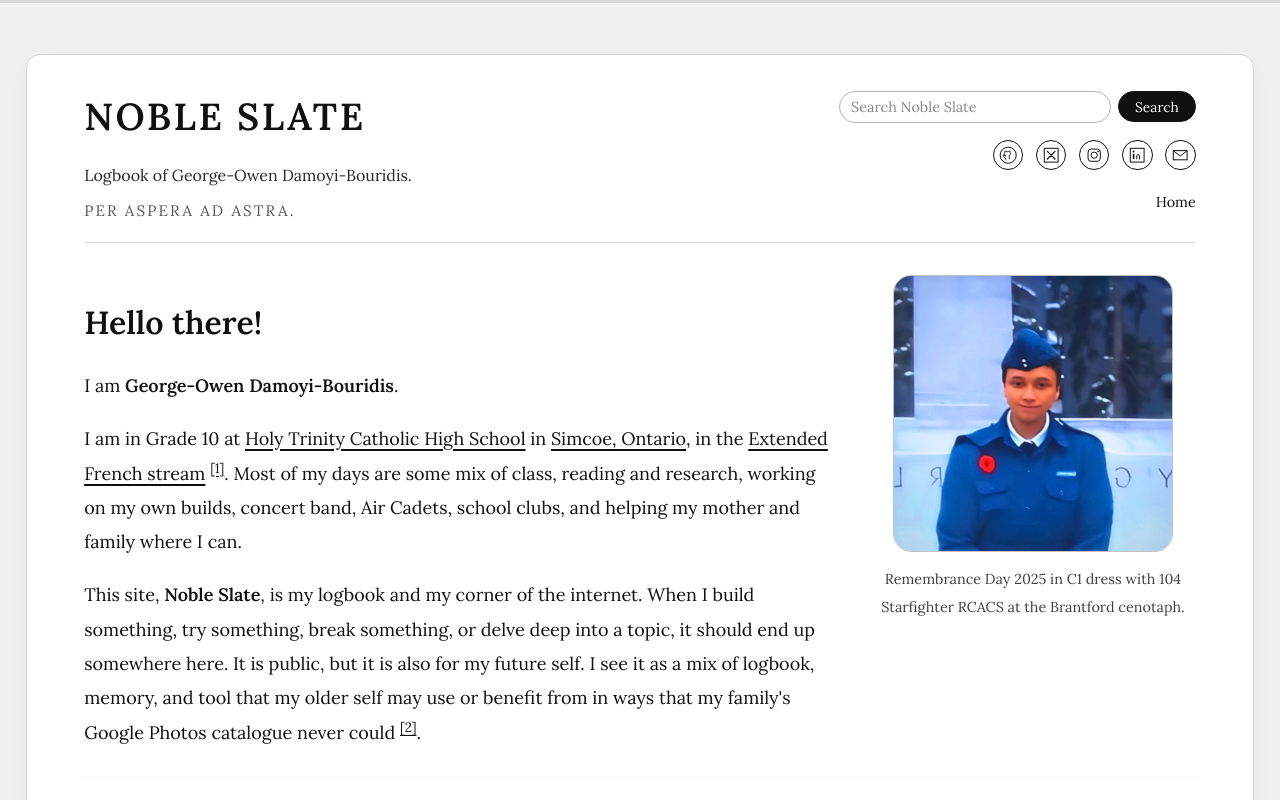
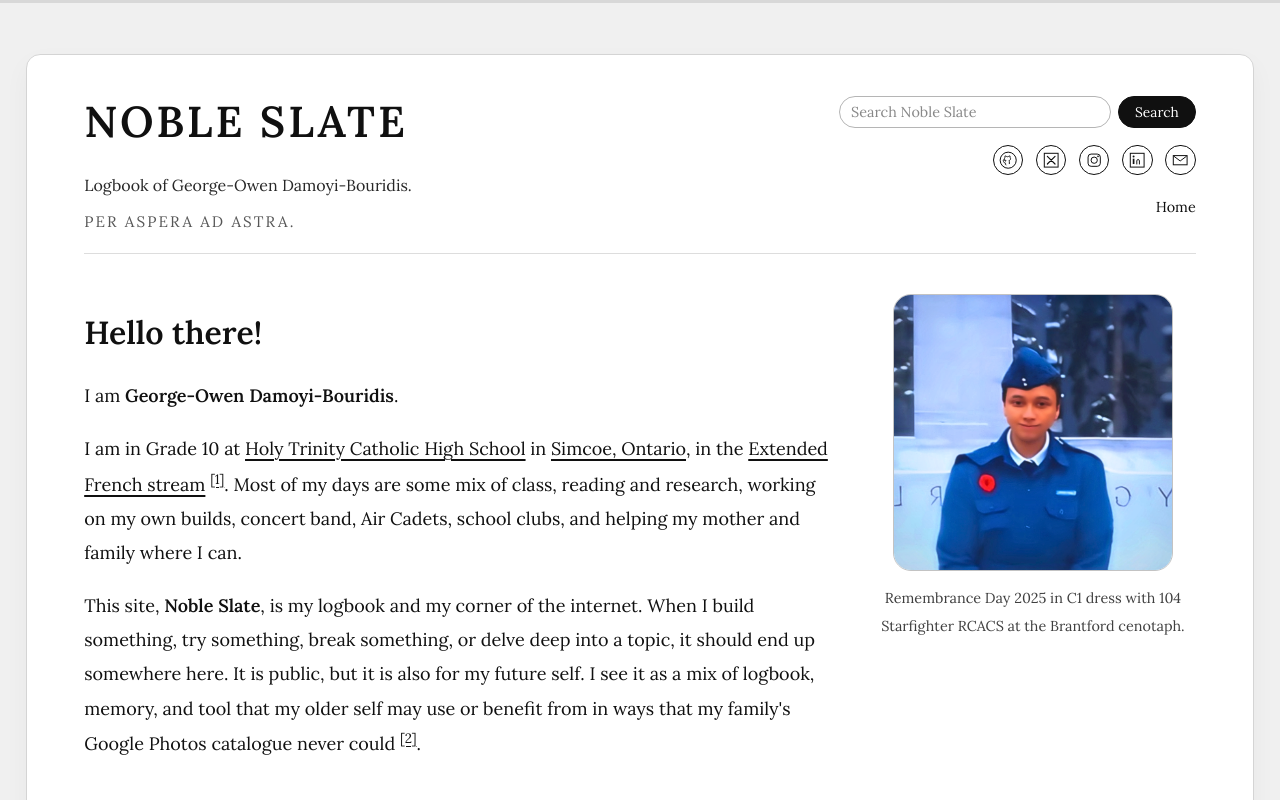
Before and after one commit to georgeowendb/georgeowen.net, a plain HTML site: page index.html in a window 1280 px wide. Shown: the top 800 px of the page. Drawn offline with Linux system fonts and the light colour scheme.

Commit message:
Clean up comments and refine styles in index.html
Removed unnecessary comments and adjusted styles for better layout.

```diff
--- a/index.html
+++ b/index.html
@@ -8,7 +8,6 @@
   <meta name="description"
         content="Noble Slate is the logbook of George-Owen Damoyi-Bouridis, a Grade 10 Extended French student in Ontario interested in aerospace medicine, human physiology in foreign environments, and mechatronics.">
 
-  <!-- serif, print-like -->
   <link rel="preconnect" href="https://fonts.googleapis.com">
   <link rel="preconnect" href="https://fonts.gstatic.com" crossorigin>
   <link href="https://fonts.googleapis.com/css2?family=Lora:wght@400;500;600&display=swap" rel="stylesheet">
@@ -83,8 +82,6 @@
       font-family: inherit;
     }
 
-    /* top reading progress bar */
-
     #progress {
       position: fixed;
       left: 0;
@@ -101,8 +98,6 @@
       background: #101010;
       transition: width 0.08s linear;
     }
-
-    /* main white card */
 
     .page {
       max-width: 1360px;
@@ -121,7 +116,7 @@
       display: flex;
       flex-wrap: wrap;
       gap: 1.8rem;
-      align-items: center; /* center title + search vertically */
+      align-items: center;
       justify-content: space-between;
     }
 
@@ -133,7 +128,7 @@
     }
 
     .site-title {
-      font-size: 2.35rem;
+      font-size: 2.7rem; /* a bit bigger */
       font-weight: 600;
       letter-spacing: 0.07em;
       text-transform: uppercase;
@@ -166,8 +161,6 @@
       gap: 0.8rem;
       align-items: flex-end;
     }
-
-    /* search */
 
     .search-form {
       display: flex;
@@ -218,8 +211,6 @@
       transform: translateY(1px);
     }
 
-    /* social icons */
-
     .social-row {
       display: flex;
       gap: 0.8rem;
@@ -266,8 +257,6 @@
       clip: rect(0, 0, 0, 0);
       border: 0;
     }
-
-    /* nav */
 
     nav.main-nav {
       margin-top: 0.4rem;
@@ -317,25 +306,19 @@
       font-weight: 600;
     }
 
+    /* sections: NO default divider line */
     section {
       margin-bottom: 2.1rem;
       padding-bottom: 0.5rem;
-      border-bottom: 1px solid #f0f0f0;
       opacity: 0;
       transform: translateY(8px);
       transition: opacity 0.3s ease-out, transform 0.3s ease-out;
-    }
-
-    section:last-of-type {
-      border-bottom: none;
     }
 
     section.reveal-in {
       opacity: 1;
       transform: translateY(0);
     }
-
-    /* intro layout: ONLY the top block + photo */
 
     .intro {
       display: grid;
@@ -349,7 +332,7 @@
     }
 
     figure {
-      margin: 0.4rem 0 1.9rem 0;
+      margin: 0.9rem 0 1.9rem 0; /* nudged down slightly */
       text-align: center;
     }
 
@@ -373,12 +356,10 @@
       opacity: 0.8;
     }
 
-    /* footnotes */
-
     .footnotes {
       margin-top: 2.8rem;
       padding-top: 1.7rem;
-      border-top: 1px solid #dddddd;
+      border-top: 1px solid #dddddd; /* keep this line, it makes sense */
       font-size: 0.9rem;
     }
 
@@ -413,8 +394,6 @@
     .meta-nav span {
       opacity: 0.9;
     }
-
-    /* back to top button */
 
     #back-to-top {
       position: fixed;
@@ -457,8 +436,6 @@
       transform: translateY(2px);
     }
 
-    /* responsive */
-
     @media (max-width: 880px) {
       .page {
         padding: 0 2.1rem 3.1rem 2.1rem;
@@ -499,12 +476,10 @@
 </head>
 <body id="top">
 
-  <!-- reading progress bar -->
   <div id="progress">
     <div id="progress-inner"></div>
   </div>
 
-  <!-- back to top -->
   <button id="back-to-top" aria-label="Back to top">↑</button>
 
   <div class="page">
@@ -522,7 +497,6 @@
       </div>
 
       <div class="header-right">
-        <!-- search wraps to DuckDuckGo with site: filter -->
         <form class="search-form"
               action="https://duckduckgo.com/"
               method="get"
@@ -533,9 +507,7 @@
           <button type="submit">Search</button>
         </form>
 
-        <!-- social icons -->
         <div class="social-row" aria-label="Accounts">
-          <!-- GitHub -->
           <a href="https://github.com/georgeowendb" target="_blank" rel="me" aria-label="GitHub">
             <span class="sr-only">GitHub</span>
             <svg xmlns="http://www.w3.org/2000/svg" viewBox="0 0 24 24" aria-hidden="true">
@@ -549,7 +521,6 @@
             </svg>
           </a>
 
-          <!-- X -->
           <a href="https://x.com/georgeowendb" target="_blank" rel="me" aria-label="X (Twitter)">
             <span class="sr-only">X</span>
             <svg xmlns="http://www.w3.org/2000/svg" viewBox="0 0 24 24" aria-hidden="true">
@@ -562,7 +533,6 @@
             </svg>
           </a>
 
-          <!-- Instagram -->
           <a href="https://www.instagram.com/georgeowendb/" target="_blank" rel="me" aria-label="Instagram">
             <span class="sr-only">Instagram</span>
             <svg xmlns="http://www.w3.org/2000/svg" viewBox="0 0 24 24" aria-hidden="true">
@@ -578,7 +548,6 @@
             </svg>
           </a>
 
-          <!-- LinkedIn -->
           <a href="https://www.linkedin.com/in/george-owen-damoyi-bouridis-b2672a349/" target="_blank" rel="me" aria-label="LinkedIn">
             <span class="sr-only">LinkedIn</span>
             <svg xmlns="http://www.w3.org/2000/svg" viewBox="0 0 24 24" aria-hidden="true">
@@ -593,7 +562,6 @@
             </svg>
           </a>
 
-          <!-- Email -->
           <a href="mailto:contact@georgeowen.net" rel="me" aria-label="Email">
             <span class="sr-only">Email</span>
             <svg xmlns="http://www.w3.org/2000/svg" viewBox="0 0 24 24" aria-hidden="true">
@@ -617,7 +585,6 @@
     </header>
 
     <main>
-      <!-- TOP INTRO: side-by-side with photo -->
       <section id="front" class="intro" aria-label="Front page">
         <div class="intro-main">
           <h1>Hello there!</h1>
@@ -655,7 +622,6 @@
         </figure>
       </section>
 
-      <!-- REST OF TEXT: full-width under the photo -->
       <section id="about">
         <p>
           Noble Slate is derived from my own name, given to honour my two grandfathers, George and Owen.
@@ -706,7 +672,6 @@
         </p>
       </section>
 
-      <!-- footnotes -->
       <section class="footnotes" aria-label="Footnotes">
         <h2>Footnotes</h2>
         <ol>
@@ -734,7 +699,6 @@
   </div>
 
   <script>
-    // reading progress bar
     (function () {
       var bar = document.getElementById("progress-inner");
       if (!bar) return;
@@ -751,7 +715,6 @@
       updateProgress();
     }());
 
-    // reveal sections smoothly
     (function () {
       var sections = document.querySelectorAll("main section");
       if (!("IntersectionObserver" in window)) {
@@ -770,7 +733,6 @@
       sections.forEach(function (s) { observer.observe(s); });
     }());
 
-    // back to top button
     (function () {
       var btn = document.getElementById("back-to-top");
       if (!btn) return;
```
